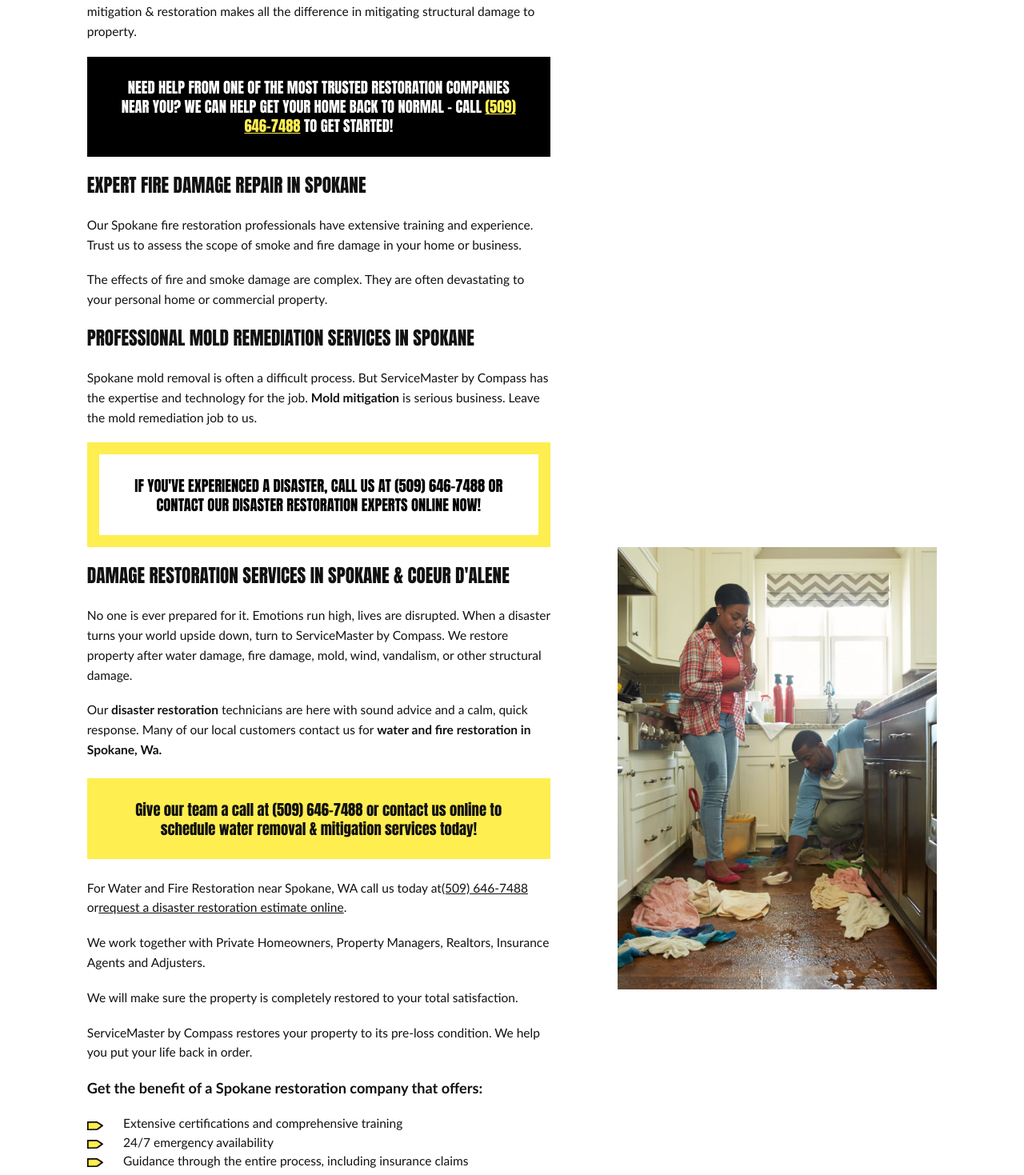
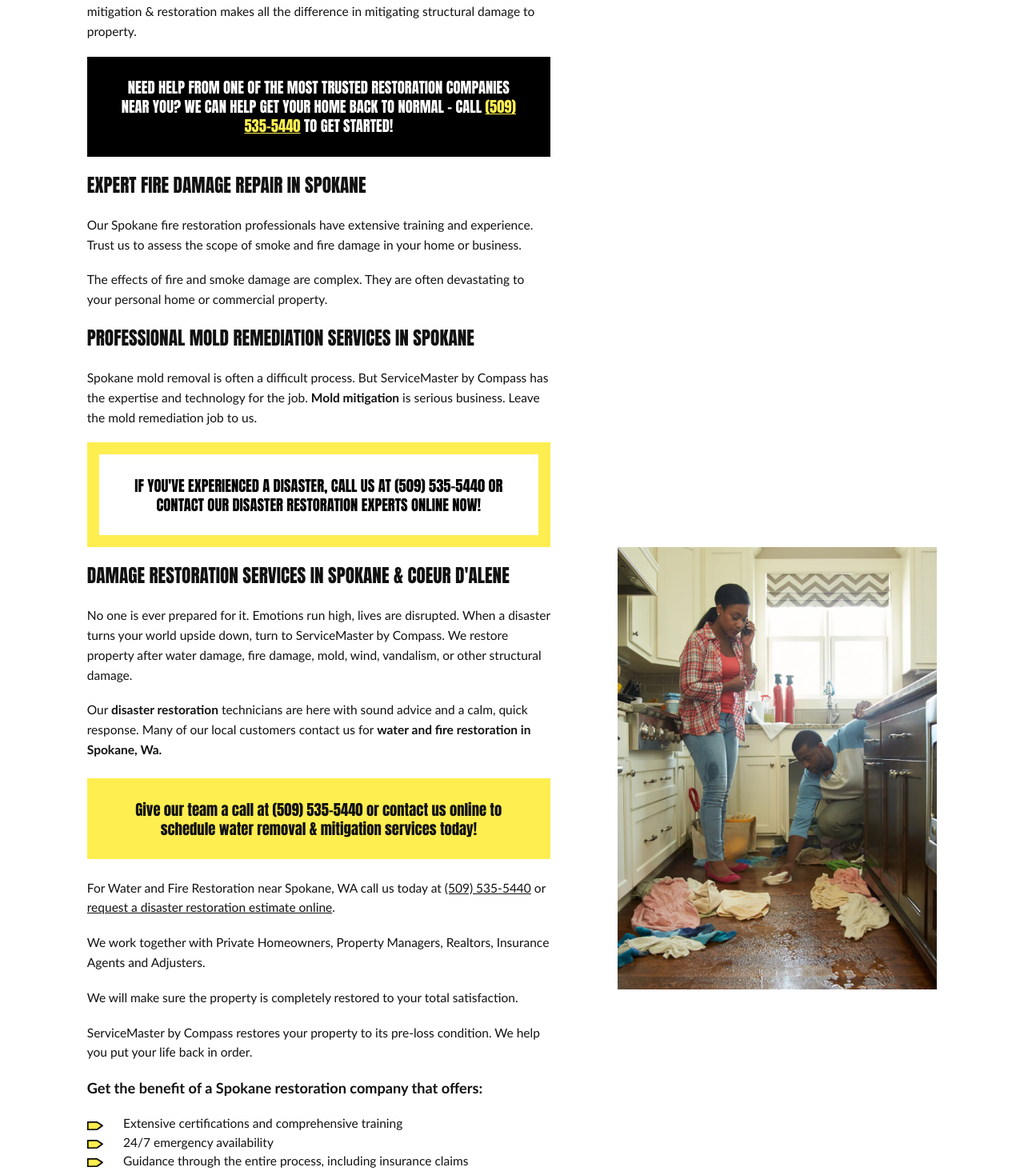
Before and after one commit to JordanMoureau/service-master, a Next.js app: page / in a window 1280 px wide. Shown: the part 2561-4030 px from the top of the page at 80% size. Built offline with nearby package versions, Linux system fonts and the light colour scheme; a web font is replaced by a local one.

Commit message:
spaces on home pages

```diff
--- a/src/app/page.js
+++ b/src/app/page.js
@@ -106,7 +106,7 @@ export default function Home() {
 
             <div className="outline-box">
               Get in touch with the best restoration company near you today!
-              Give us a call at<a>(509) 646-7488</a> or <a>contact us</a>{" "}
+              Give us a call at<a>(509) 535-5440</a> or <a>contact us</a>{" "}
               online!
             </div>
 
@@ -151,7 +151,7 @@ export default function Home() {
             <div className="black-box">
               Need help from one of the most trusted restoration companies near
               you? We can help get your home back to normal - call{" "}
-              <a>(509) 646-7488</a> to get started!
+              <a href="tel:5095355440">(509) 535-5440</a> to get started!
             </div>
 
             <h2>Expert Fire Damage Repair in Spokane</h2>
@@ -175,8 +175,10 @@ export default function Home() {
             </p>
 
             <div className="outline-box">
-              If you've experienced a disaster, Call us at <a>(509) 646-7488</a>{" "}
-              or <a>contact our disaster restoration experts</a> online now!
+              If you've experienced a disaster, Call us at{" "}
+              <a href="tel:5095355440">(509) 535-5440</a> or{" "}
+              <a href="/contact">contact our disaster restoration experts</a>{" "}
+              online now!
             </div>
           </div>
 
@@ -204,16 +206,17 @@ export default function Home() {
             </p>
 
             <div className="yellow-box">
-              Give our team a call at <a>(509) 646-7488</a> or <a>contact us</a>{" "}
+              Give our team a call at{" "}
+              <a href="tel:5095355440">(509) 535-5440</a> or <a>contact us</a>{" "}
               online to schedule water removal & mitigation services today!
             </div>
 
             <p>
-              For Water and Fire Restoration near Spokane, WA call us today at
-              <a className="underline-link" href="tel:5096467488">
-                (509) 646-7488
+              For Water and Fire Restoration near Spokane, WA call us today at{" "}
+              <a className="underline-link" href="tel:5095355440">
+                (509) 535-5440
               </a>{" "}
-              or
+              or{" "}
               <a className="underline-link" href="/contact">
                 request a disaster restoration estimate online
               </a>
@@ -269,9 +272,9 @@ export default function Home() {
                 <strong>FOR 24/7 EMERGENCY RESTORATION SERVICES, DIAL</strong>
                 <br />
                 <a className="underline-link" href="tel:5096467488">
-                  (509) 646-7488
+                  (509) 535-5440
                 </a>{" "}
-                OR
+                OR{" "}
                 <a className="underline-link" href="/contact">
                   CONTACT OUR EXPERTS
                 </a>{" "}
```
